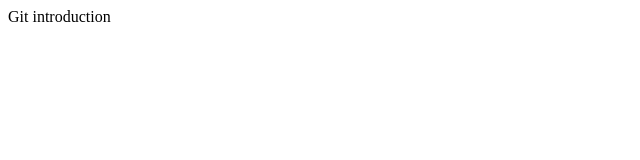
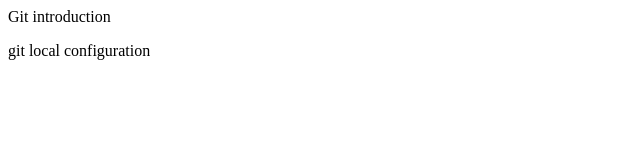
Before and after one commit to Ajaykrishnan2025/Internship, a plain HTML site: page index.html in a window 1280 px wide. Shown: the whole page, without its empty margins (0-640 px from the left). Drawn offline with Linux system fonts and the light colour scheme.

Commit message:
new paragraph added

```diff
--- a/index.html
+++ b/index.html
@@ -1,3 +1,7 @@
 <html>
 	<head>
 		<tittle>Git introduction<tittle>
+		</head>
+			<body>
+				<p>git local configuration</p>
+			</body>
```
